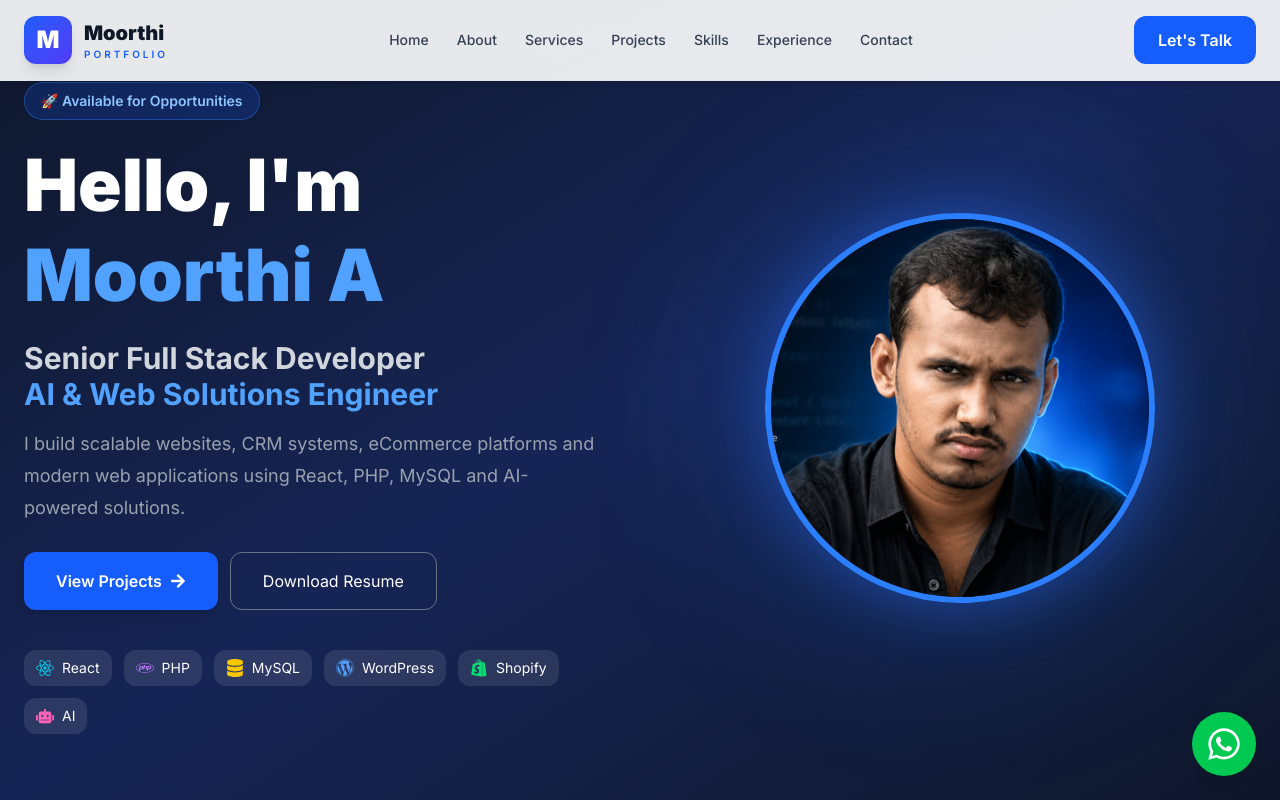
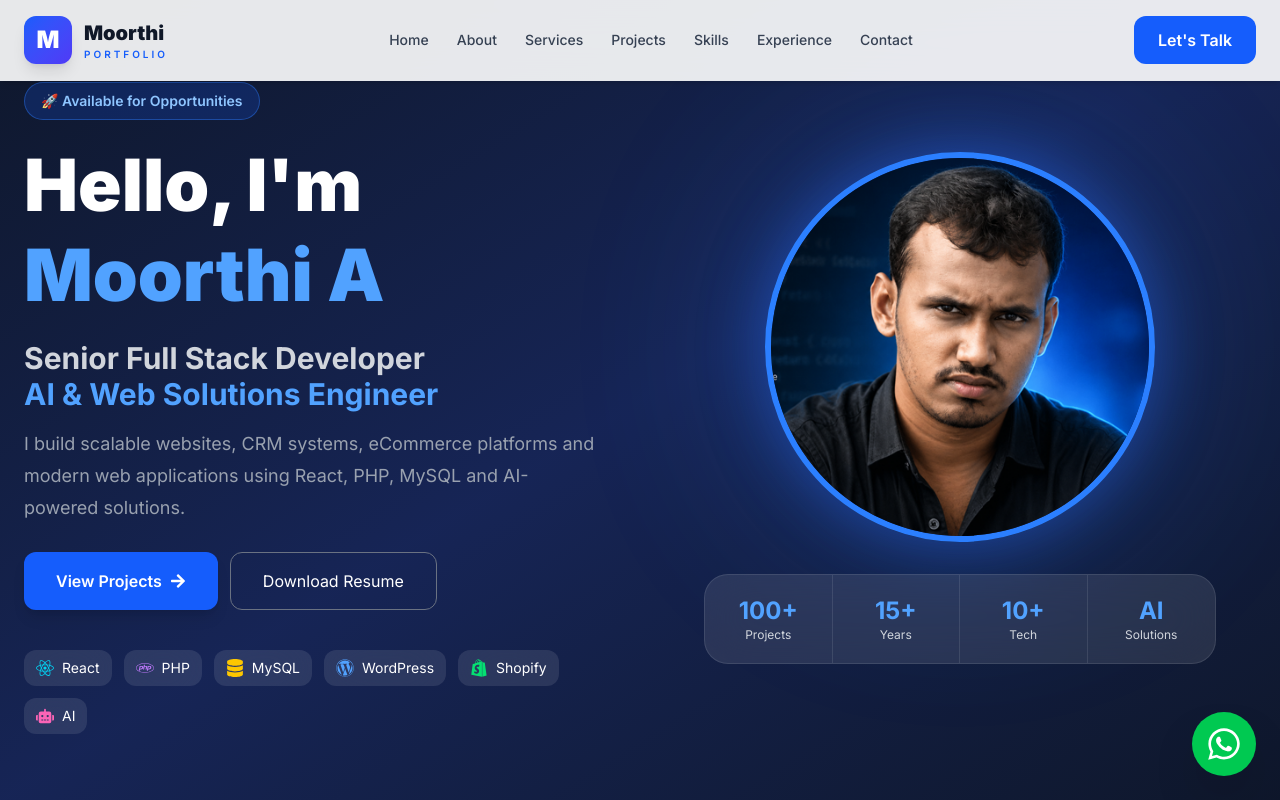
Before and after one commit to moorthiwebdesigner-del/moorthi_portfolio, a React (Vite) app: page / in a window 1280 px wide. Shown: the top 800 px of the page. Built offline with nearby package versions, Linux system fonts and the light colour scheme.

Commit message:
Fix resume download link and hero updates

```diff
--- a/src/components/Hero.jsx
+++ b/src/components/Hero.jsx
@@ -9,6 +9,8 @@ import {
 } from "react-icons/fa";
 
 import FadeIn from "./FadeIn";
+
+
 
 
 function Hero() {
@@ -190,25 +192,23 @@ function Hero() {
             <a
 href="/moorthi_resume.pdf"
 target="_blank"
+rel="noopener noreferrer"
 className="
 border
 border-gray-500
 text-white
-            px-5
-            py-3
-            md:px-8
-            md:py-4
+px-8
+py-4
 rounded-xl
 hover:bg-white
 hover:text-black
 transition
-            text-sm
-            md:text-base
+inline-flex
+items-center
+justify-center
 "
 >
-
 Download Resume
-
 </a>
 
 
@@ -287,11 +287,14 @@ function Hero() {
         {/* RIGHT IMAGE */}
 
 
+       {/* RIGHT IMAGE */}
+
 <FadeIn>
 
   <div
   className="
   flex
+  flex-col
   justify-center
   items-center
   "
@@ -300,6 +303,8 @@ function Hero() {
 
     <div className="relative">
 
+
+      {/* Glow */}
 
       <div
       className="
@@ -312,6 +317,8 @@ function Hero() {
       "
       />
 
+
+      {/* Image */}
 
       <div
       className="
@@ -347,6 +354,63 @@ function Hero() {
     </div>
 
 
+
+
+    {/* Stats Card */}
+
+    <div
+    className="
+    mt-8
+    w-full
+    max-w-lg
+    bg-white/10
+    backdrop-blur-xl
+    border
+    border-white/10
+    rounded-3xl
+    overflow-hidden
+    "
+    >
+
+      <div
+      className="
+      grid
+      grid-cols-4
+      "
+      >
+
+
+        <Stat
+        number="100+"
+        text="Projects"
+        />
+
+
+        <Stat
+        number="15+"
+        text="Years"
+        />
+
+
+        <Stat
+        number="10+"
+        text="Tech"
+        />
+
+
+        <Stat
+        number="AI"
+        text="Solutions"
+        />
+
+
+      </div>
+
+
+    </div>
+
+
+
   </div>
 
 
@@ -365,7 +429,52 @@ function Hero() {
 
 
 
+function Stat({number,text}){
 
+  return (
+
+    <div
+    className="
+    py-5
+    text-center
+    border-r
+    border-white/10
+    last:border-r-0
+    "
+    >
+
+      <h3
+      className="
+      text-lg
+      md:text-2xl
+      font-bold
+      text-blue-400
+      "
+      >
+
+        {number}
+
+      </h3>
+
+
+      <p
+      className="
+      text-gray-300
+      text-[11px]
+      md:text-xs
+      "
+      >
+
+        {text}
+
+      </p>
+
+
+    </div>
+
+  );
+
+}
 
 function Tech({icon,name,color}){
 
```
Lines whose indentation alone changed are shown as unchanged.
